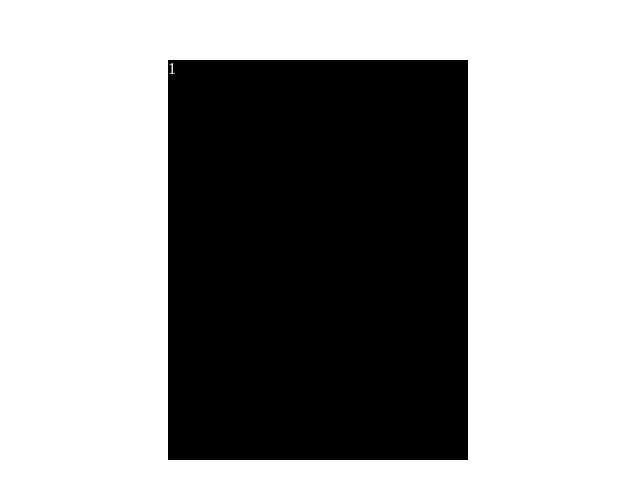
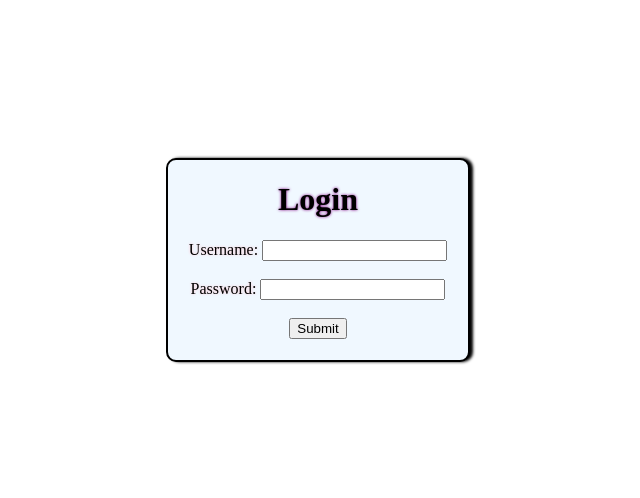
Before and after one commit to krishnagupta2107/FullStack5thSem, a plain HTML site: page Flex2.html in a window 1280 px wide. Shown: the part 136-634 px from the top of the page, without its empty margins (322-962 px from the left). Drawn offline with Linux system fonts and the light colour scheme.

Commit message:
Login Page designing

```diff
--- a/Flex2.html
+++ b/Flex2.html
@@ -3,24 +3,35 @@
 <head>
     <meta charset="UTF-8">
     <meta name="viewport" content="width=device-width, initial-scale=1.0">
-    <title>Document</title>
+    <title>Flex Box</title>
     <style>
         .container{
             display: flex;
             flex-wrap: wrap;        /*Responsive*/
             /* flex-direction: column-reverse; */
             height: 97vh;
-            align-items: center;            /*To make div center 3 card problem*/
+            align-items: center;          /*To make div center 3 card problem*/
             justify-content: center;            /*for making a single card in center by removing flex:1;*/
         }
         #box1{
-            background-color: black;
+            background-color: aliceblue;
             margin: 1%;
-            color: white;
+            color: black;
             width: 300px;
-            height: 400px;
+            height: 200px;
             min-width: 200px;
-
+            box-shadow:3px 0 3px black;
+            border-radius: 10px;
+            border: 2px solid black;
+        }
+        form{
+            text-align: center;
+            text-shadow: 0 0 3px pink;
+        }
+        h1{
+            color:black;
+            text-align: center;
+            text-shadow: 0 0 3px purple ;
         }
         /* #box2{
             flex: 1;
@@ -34,7 +45,22 @@
 </head>
 <body>
     <div class="container">
-        <div id="box1">1</div>
+        <div id="box1">
+            <h1>Login</h1>
+            <form action="">
+
+                <label for="username">Username: </label>
+                <input type="text" id="username">
+                <br>
+                <br>
+                <label for="password">Password: </label>
+                <input type="password" id="password">
+                <br>
+                <br>
+                <button>Submit</button>
+            </form>
+
+        </div>
         <!-- <div id="box2">2</div>
         <div id="box3">3</div> -->
         <!-- <div id="box4">4</div>
```
Also changed, not shown: flex.html (+1 -1 lines).
